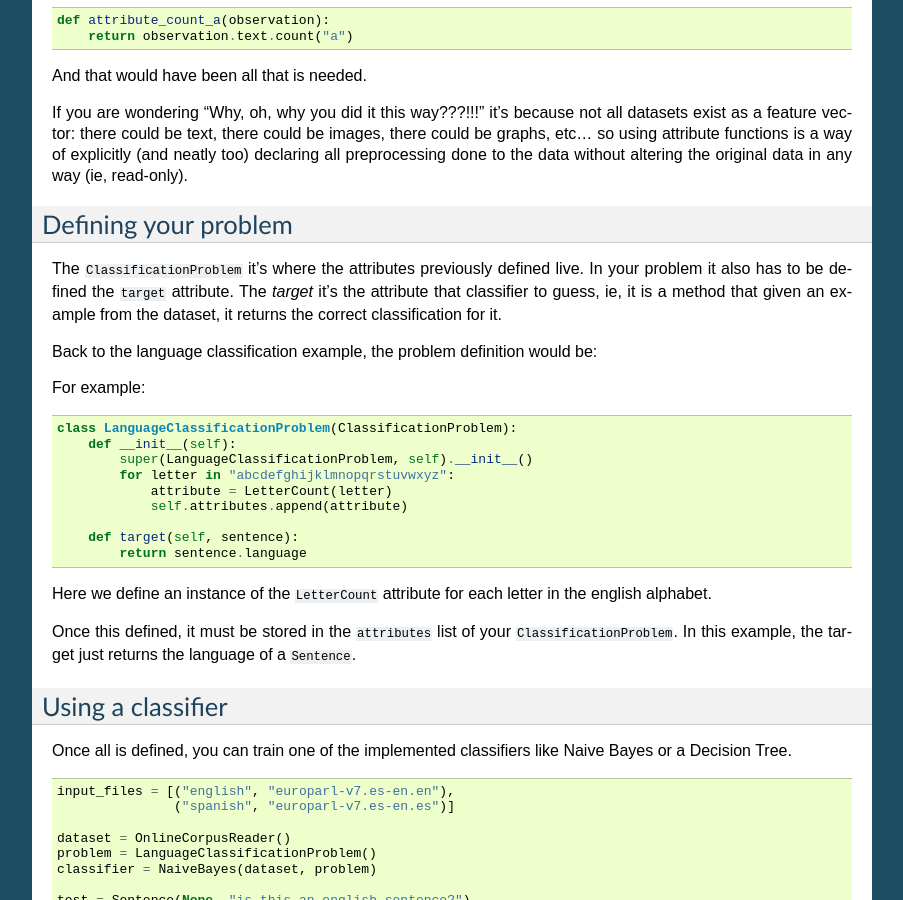
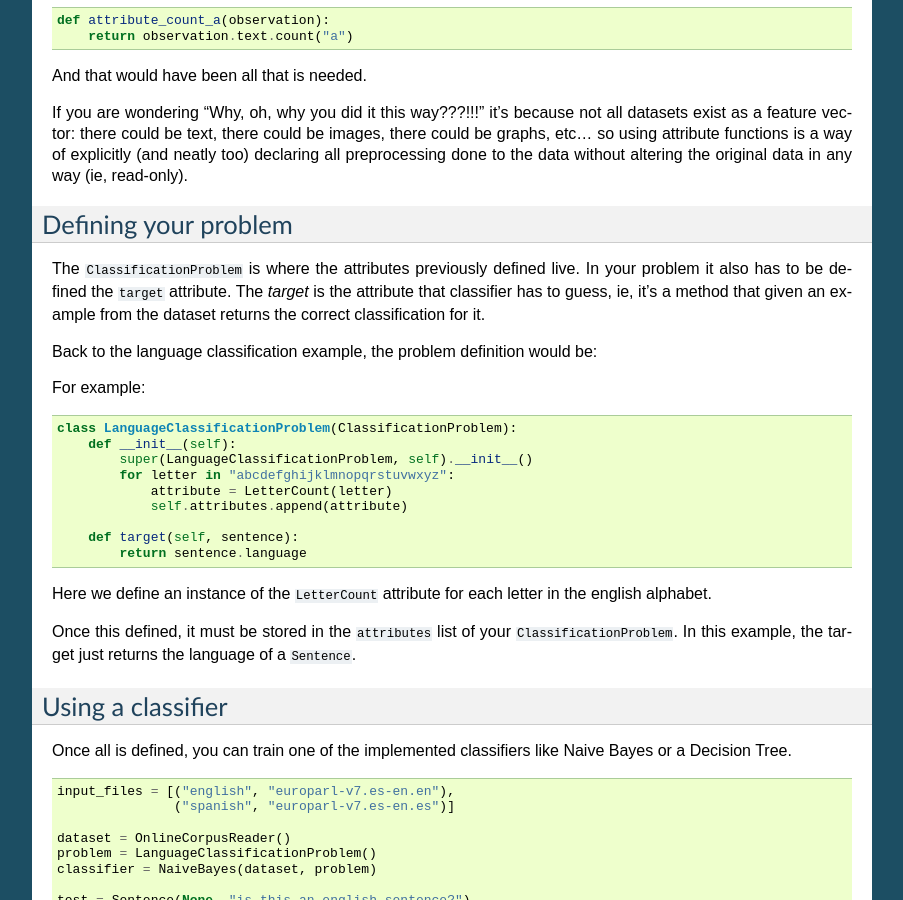
Before and after one commit to simpleai-team/simpleai, a Sphinx documentation site: the page built from docs/classification.rst, in a window 1280 px wide and 900 px high, scrolled down 1741 px. Shown: the whole window, without its empty margins (198-1101 px from the left). Built offline with Sphinx 7.4.7, drawn with Linux system fonts in a browser that asks for light colours.

Commit message:
Small doc change

```diff
--- a/docs/classification.rst
+++ b/docs/classification.rst
@@ -129,11 +129,11 @@ without altering the original data in any way (ie, read-only).
 Defining your problem
 ---------------------
 
-The ``ClassificationProblem`` it's where the attributes previously
+The ``ClassificationProblem`` is where the attributes previously
 defined live. In your problem it also has to be defined the ``target``
 attribute.
-The `target` it's the attribute that classifier to guess, ie, it is a method
-that given an example from the dataset, it returns the correct classification
+The `target` is the attribute that classifier has to guess, ie, it's a method
+that given an example from the dataset returns the correct classification
 for it.
 
 Back to the language classification example, the problem definition would be:
```
